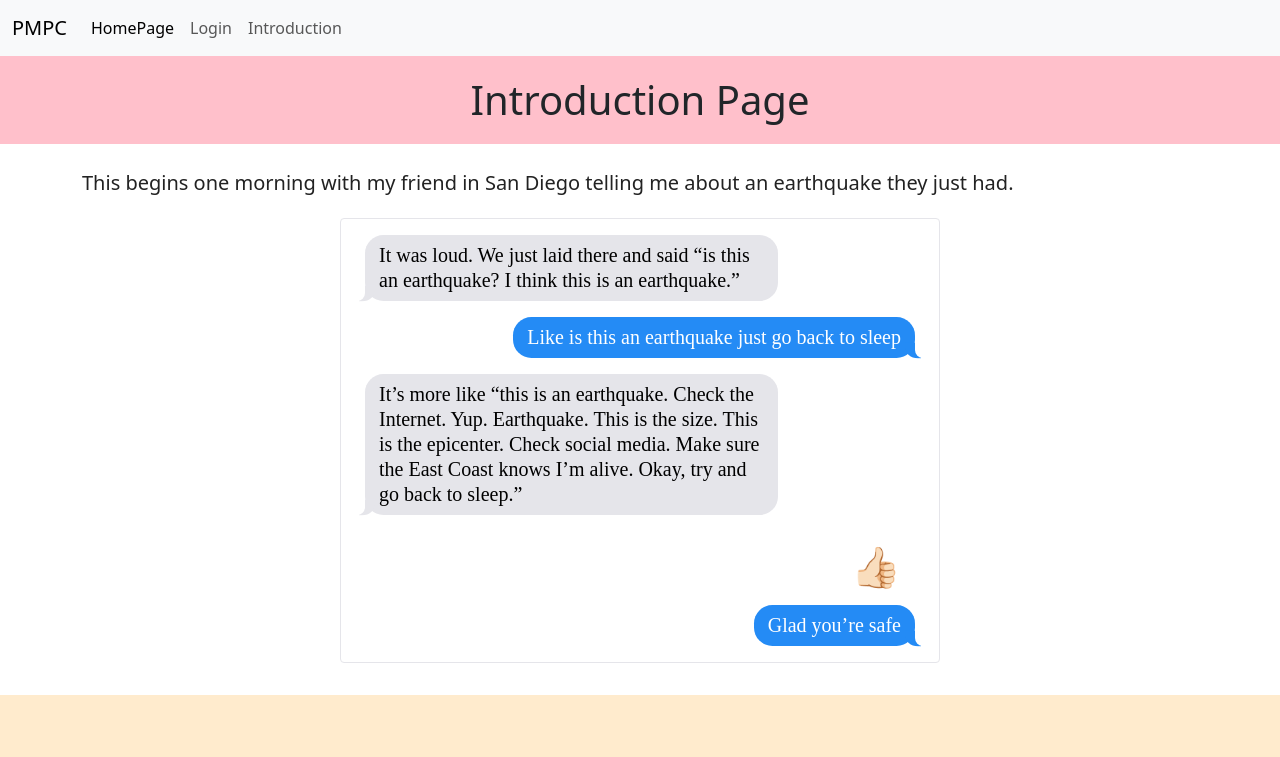
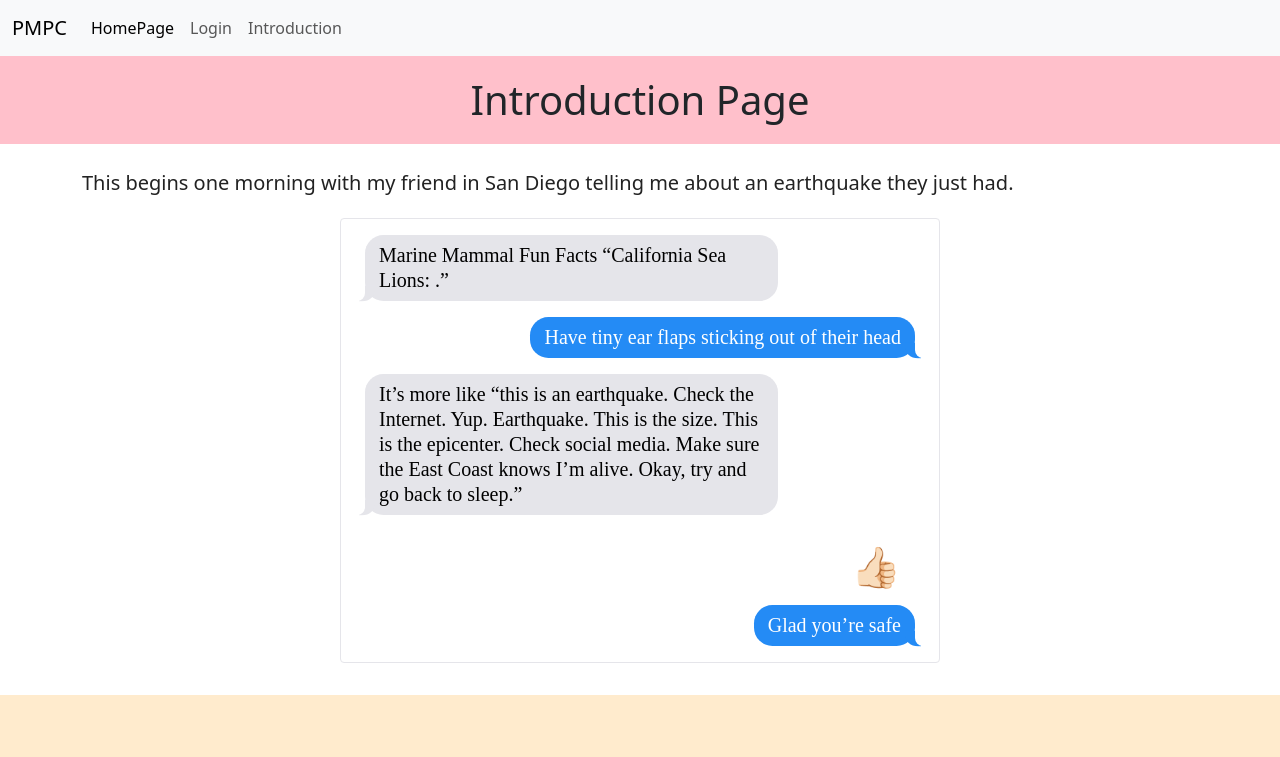
Before and after one commit to yylmax/PMMC, a React (Create React App) app in the folder foodapp/: page /intro in a window 1280 px wide. Shown: the top 757 px of the page. Built offline with nearby package versions, Linux system fonts and the light colour scheme; a web font is replaced by a local one.

Commit message:
update imessage text

```diff
--- a/foodapp/src/pages/Intro.jsx
+++ b/foodapp/src/pages/Intro.jsx
@@ -20,11 +20,10 @@ const Intro = () => {
 
             <div class="imessage">
               <p class="from-them">
-                It was loud. We just laid there and said &ldquo;is this an
-                earthquake? I think this is an earthquake.&rdquo;
+                Marine Mammal Fun Facts &ldquo;California Sea Lions: .&rdquo;
               </p>
               <p class="from-me">
-                Like is this an earthquake just go back to sleep
+                Have tiny ear flaps sticking out of their head
               </p>
               <p class="from-them margin-b_one">
                 It&rsquo;s more like &ldquo;this is an earthquake. Check the
```
